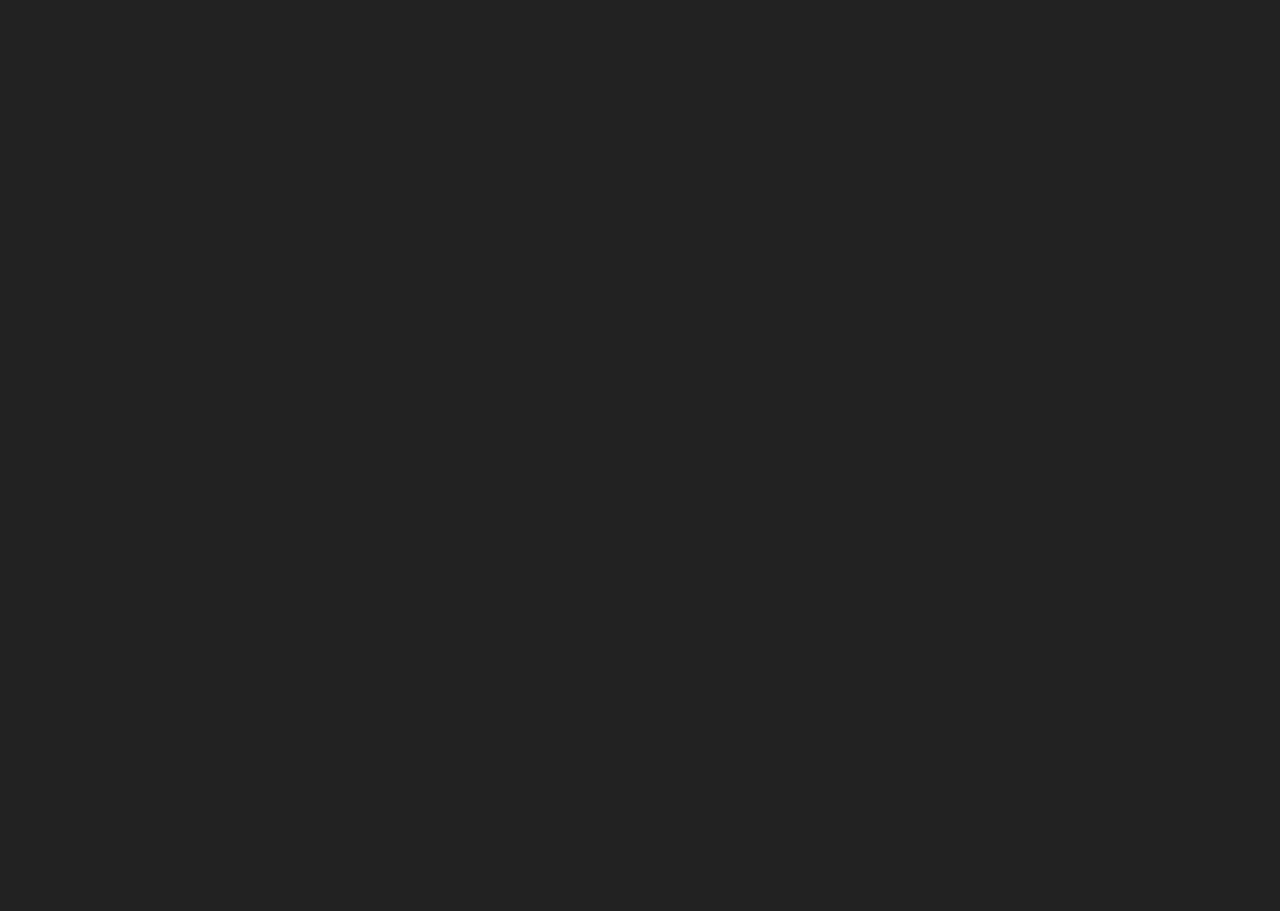
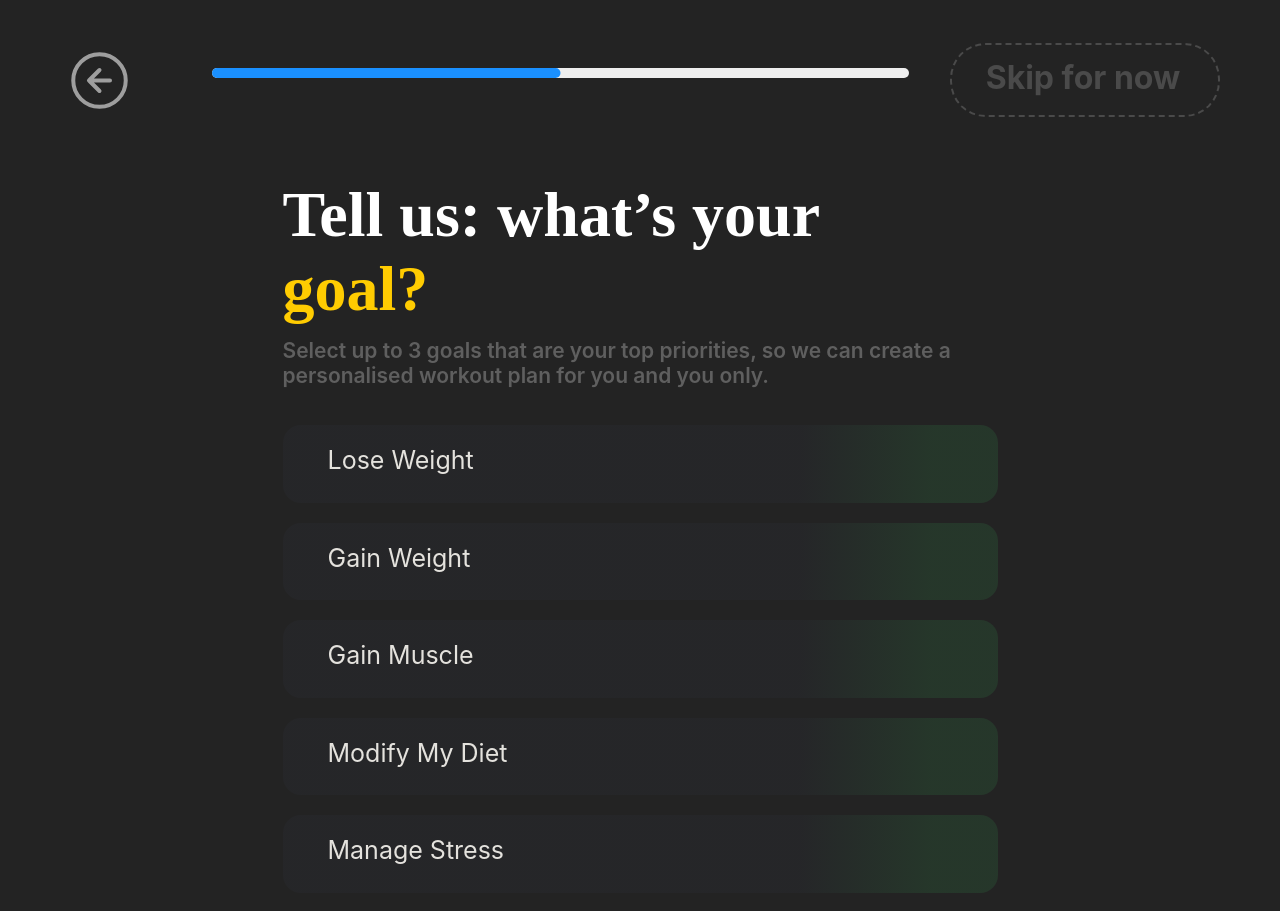
Before and after one commit to LouisNguyen1409/Hackathon2024, a React (Vite) app in the folder fe/front-end/: page /setup/1 in a window 1280 px wide. Before the commit this address had no page. Shown: the top 911 px of the page. Before the commit the page ends 800 px from the top, so only its background shows below. Built offline with nearby package versions, Linux system fonts and the light colour scheme.

Commit message:
Set Goal

```diff
--- /dev/null
+++ b/fe/front-end/src/components/GoalSelection.jsx
@@ -0,0 +1,210 @@
+/* eslint-disable react/prop-types */
+/* eslint-disable no-unused-vars */
+import { Accordion, AccordionSummary, AccordionDetails, Icon, Typography } from '@mui/material';
+import Button from '@mui/material/Button';
+import NextButton from './NextButton';
+
+const GoalSelection = ({ className = '' }) => {
+  return (
+    <div
+      style={{
+        alignSelf: 'stretch',
+        height: '523px',
+        display: 'flex',
+        flexDirection: 'column',
+        alignItems: 'flex-end',
+        justifyContent: 'flex-start',
+        gap: '20px',
+        textAlign: 'left',
+        fontSize: '25px',
+        color: '#e4e2dd',
+        fontFamily: 'Inter',
+      }}
+      className={className}>
+      <div
+        style={{
+          alignSelf: 'stretch',
+          flex: '1',
+          display: 'flex',
+          flexDirection: 'row',
+          alignItems: 'flex-start',
+          justifyContent: 'flex-start',
+          padding: '20px 45px',
+          position: 'relative',
+        }}>
+        <Button
+          style={{
+            height: '100%',
+            width: '100%',
+            position: 'absolute',
+            margin: '0',
+            top: '0px',
+            right: '0px',
+            bottom: '0px',
+            left: '0px',
+            borderRadius: '18px',
+            background: 'linear-gradient(91.75deg, rgba(82, 95, 142, 0.05) 72.17%, rgba(52, 168, 83, 0.15) 90.67%)',
+          }}
+        />
+        <div
+          style={{
+            height: '30px',
+            width: '177px',
+            position: 'relative',
+            display: 'inline-block',
+            zIndex: '1',
+          }}>
+          Lose Weight
+        </div>
+      </div>
+      <div
+        style={{
+          alignSelf: 'stretch',
+          flex: '1',
+          display: 'flex',
+          flexDirection: 'row',
+          alignItems: 'flex-start',
+          justifyContent: 'flex-start',
+          padding: '20px 45px',
+          position: 'relative',
+        }}>
+        <Button
+          style={{
+            height: '100%',
+            width: '100%',
+            position: 'absolute',
+            margin: '0',
+            top: '0px',
+            right: '0px',
+            bottom: '0px',
+            left: '0px',
+            borderRadius: '18px',
+            background: 'linear-gradient(91.75deg, rgba(82, 95, 142, 0.05) 72.17%, rgba(52, 168, 83, 0.15) 90.67%)',
+          }}
+        />
+        <div
+          style={{
+            height: '30px',
+            width: '177px',
+            position: 'relative',
+            display: 'inline-block',
+            zIndex: '1',
+          }}>
+          Gain Weight
+        </div>
+      </div>
+      <div
+        style={{
+          alignSelf: 'stretch',
+          flex: '1',
+          display: 'flex',
+          flexDirection: 'row',
+          alignItems: 'flex-start',
+          justifyContent: 'flex-start',
+          padding: '20px 45px',
+          position: 'relative',
+        }}>
+        <Button
+          style={{
+            height: '100%',
+            width: '100%',
+            position: 'absolute',
+            margin: '0',
+            top: '0px',
+            right: '0px',
+            bottom: '0px',
+            left: '0px',
+            borderRadius: '18px',
+            background: 'linear-gradient(91.75deg, rgba(82, 95, 142, 0.05) 72.17%, rgba(52, 168, 83, 0.15) 90.67%)',
+          }}
+        />
+        <div
+          style={{
+            height: '30px',
+            width: '180px',
+            position: 'relative',
+            display: 'inline-block',
+            zIndex: '1',
+          }}>
+          Gain Muscle
+        </div>
+      </div>
+      <div
+        style={{
+          alignSelf: 'stretch',
+          flex: '1',
+          display: 'flex',
+          flexDirection: 'row',
+          alignItems: 'flex-start',
+          justifyContent: 'flex-start',
+          padding: '20px 45px',
+          position: 'relative',
+        }}>
+        <Button
+          style={{
+            height: '100%',
+            width: '100%',
+            position: 'absolute',
+            margin: '0',
+            top: '0px',
+            right: '0px',
+            bottom: '0px',
+            left: '0px',
+            borderRadius: '18px',
+            background: 'linear-gradient(91.75deg, rgba(82, 95, 142, 0.05) 72.17%, rgba(52, 168, 83, 0.15) 90.67%)',
+          }}
+        />
+        <div
+          style={{
+            height: '30px',
+            width: '180px',
+            position: 'relative',
+            display: 'inline-block',
+            zIndex: '1',
+          }}>
+          Modify My Diet
+        </div>
+      </div>
+      <div
+        style={{
+          alignSelf: 'stretch',
+          flex: '1',
+          display: 'flex',
+          flexDirection: 'row',
+          alignItems: 'flex-start',
+          justifyContent: 'flex-start',
+          padding: '20px 45px',
+          position: 'relative',
+        }}>
+        <Button
+          style={{
+            height: '100%',
+            width: '100%',
+            position: 'absolute',
+            margin: '0',
+            top: '0px',
+            right: '0px',
+            bottom: '0px',
+            left: '0px',
+            borderRadius: '18px',
+            background: 'linear-gradient(91.75deg, rgba(82, 95, 142, 0.05) 72.17%, rgba(52, 168, 83, 0.15) 90.67%)',
+          }}
+        />
+        <div
+          style={{
+            height: '30px',
+            width: '177px',
+            position: 'relative',
+            display: 'inline-block',
+            zIndex: '1',
+          }}>
+          Manage Stress
+        </div>
+      </div>
+
+      <NextButton />
+    </div>
+  );
+};
+
+export default GoalSelection;
--- a/fe/front-end/src/components/PageList.jsx
+++ b/fe/front-end/src/components/PageList.jsx
@@ -6,6 +6,7 @@ import Register from "./Register";
 import Recomendation from "./Recomendation";
 import ChatBox from "./ChatBox";
 import Setup from "./Setup";
+import SetGoal from "./SetGoal";
 
 const PageList = () => {
   return (
@@ -17,6 +18,7 @@ const PageList = () => {
         <Route path="/recomendation" element={<Recomendation />} />
         <Route path="/chatbox" element={<ChatBox />} />
         <Route path="/setup" element={<Setup />} />
+        <Route path="/setup/1" element={<SetGoal />} />
       </Routes>
     </>
   );
--- /dev/null
+++ b/fe/front-end/src/components/SetGoal.jsx
@@ -0,0 +1,89 @@
+import GoalSelection from '../components/GoalSelection';
+import SetupProgress from '../components/SetupProgress';
+
+const SetGoal = () => {
+  return (
+    <div
+      style={{
+        width: '100%',
+        position: 'relative',
+        backgroundColor: '#232323',
+        overflow: 'hidden',
+        display: 'flex',
+        flexDirection: 'column',
+        alignItems: 'flex-start',
+        justifyContent: 'flex-start',
+        padding: '43px 60px 73px',
+        boxSizing: 'border-box',
+        gap: '60px',
+        lineHeight: 'normal',
+        letterSpacing: 'normal',
+      }}>
+      <SetupProgress />
+      <section
+        style={{
+          width: '1255px',
+          display: 'flex',
+          flexDirection: 'row',
+          alignItems: 'flex-start',
+          justifyContent: 'center',
+          maxWidth: '100%',
+          textAlign: 'left',
+          fontSize: '64px',
+          color: '#fff',
+          fontFamily: 'Syne',
+        }}>
+        <div
+          style={{
+            width: '715px',
+            display: 'flex',
+            flexDirection: 'column',
+            alignItems: 'flex-start',
+            justifyContent: 'flex-start',
+            gap: '37px',
+            maxWidth: '100%',
+          }}>
+          <div
+            style={{
+              alignSelf: 'stretch',
+              display: 'flex',
+              flexDirection: 'column',
+              alignItems: 'flex-start',
+              justifyContent: 'flex-start',
+              gap: '12px',
+              maxWidth: '100%',
+            }}>
+            <h1
+              style={{
+                margin: '0',
+                width: '589px',
+                position: 'relative',
+                fontSize: 'inherit',
+                fontWeight: '700',
+                fontFamily: 'inherit',
+                display: 'inline-block',
+                maxWidth: '100%',
+              }}>
+              <span>{`Tell us: what’s your `}</span>
+              <span style={{ color: '#ffcc01' }}>goal?</span>
+            </h1>
+            <div
+              style={{
+                alignSelf: 'stretch',
+                position: 'relative',
+                fontSize: '21px',
+                fontWeight: '600',
+                fontFamily: 'Inter',
+                color: '#5f5f5f',
+              }}>
+              Select up to 3 goals that are your top priorities, so we can create a personalised workout plan for you and you only.
+            </div>
+          </div>
+          <GoalSelection />
+        </div>
+      </section>
+    </div>
+  );
+};
+
+export default SetGoal;
--- a/fe/front-end/src/components/SetupProgress.jsx
+++ b/fe/front-end/src/components/SetupProgress.jsx
@@ -1,130 +1,109 @@
-import { Box } from "@mui/material";
+/* eslint-disable react/prop-types */
+import { Box, Button } from '@mui/material';
+import LinearProgress from '@mui/material/LinearProgress';
+import { styled } from '@mui/material/styles';
+import { linearProgressClasses } from '@mui/material/LinearProgress';
 
-const SetupProgress = ({ className = "" }) => {
+const BorderLinearProgress = styled(LinearProgress)(({ theme }) => ({
+  height: 10,
+  borderRadius: 5,
+  [`&.${linearProgressClasses.colorPrimary}`]: {
+    backgroundColor: theme.palette.grey[theme.palette.mode === 'light' ? 200 : 800],
+  },
+  [`& .${linearProgressClasses.bar}`]: {
+    borderRadius: 5,
+    backgroundColor: theme.palette.mode === 'light' ? '#1a90ff' : '#308fe8',
+  },
+}));
+
+const SetupProgress = ({ className = '' }) => {
   return (
     <header
       style={{
-        alignSelf: "stretch",
-        display: "flex",
-        flexDirection: "row",
-        alignItems: "flex-start",
-        justifyContent: "space-between",
-        maxWidth: "100%",
-        gap: "20px",
-        textAlign: "center",
-        fontSize: "32px",
-        color: "#4a4a4a",
-        fontFamily: "Inter",
+        alignSelf: 'stretch',
+        display: 'flex',
+        flexDirection: 'row',
+        alignItems: 'flex-start',
+        justifyContent: 'space-between',
+        maxWidth: '100%',
+        gap: '20px',
+        textAlign: 'center',
+        fontSize: '32px',
+        color: '#4a4a4a',
+        fontFamily: 'Inter',
       }}
-      className={className}
-    >
-      <img
-        style={{
-          height: "63px",
-          width: "63px",
-          position: "relative",
-          overflow: "hidden",
-          flexShrink: "0",
-        }}
-        loading="lazy"
-        alt=""
-        src="/arrow-leftcircle.svg"
-      />
+      className={className}>
+      <Button>
+        <img
+          style={{
+            height: '63px',
+            width: '63px',
+            position: 'relative',
+            overflow: 'hidden',
+            flexShrink: '0',
+          }}
+          loading='lazy'
+          alt=''
+          src='/arrow-leftcircle.svg'
+        />
+      </Button>
       <Box
         style={{
-          width: "1008px",
-          display: "flex",
-          flexDirection: "row",
-          alignItems: "flex-start",
-          justifyContent: "flex-start",
-          gap: "41px",
-          maxWidth: "100%",
-        }}
-      >
+          width: '1008px',
+          display: 'flex',
+          flexDirection: 'row',
+          alignItems: 'flex-start',
+          justifyContent: 'flex-start',
+          gap: '41px',
+          maxWidth: '100%',
+        }}>
         <Box
           style={{
-            flex: "1",
-            display: "flex",
-            flexDirection: "column",
-            alignItems: "flex-start",
-            justifyContent: "flex-start",
-            padding: "25px 0px 0px",
-            boxSizing: "border-box",
-            maxWidth: "100%",
-          }}
-        >
-          <Box
-            style={{
-              alignSelf: "stretch",
-              height: "14px",
-              position: "relative",
-              borderRadius: "7px",
-              backgroundColor: "#2c2c2c",
-            }}
-          >
-            <Box
-              style={{
-                position: "absolute",
-                top: "0px",
-                left: "calc(50% - 348.5px)",
-                borderRadius: "7px",
-                backgroundColor: "#2c2c2c",
-                width: "100%",
-                height: "100%",
-                display: "none",
-              }}
-            />
-            <Box
-              style={{
-                position: "absolute",
-                top: "0px",
-                left: "calc(50% - 348.5px)",
-                borderRadius: "7px",
-                backgroundColor: "#5ac8fb",
-                width: "32px",
-                height: "14px",
-                zIndex: "1",
-              }}
-            />
+            flex: '1',
+            display: 'flex',
+            flexDirection: 'column',
+            alignItems: 'flex-start',
+            justifyContent: 'flex-start',
+            padding: '25px 0px 0px',
+            boxSizing: 'border-box',
+            maxWidth: '100%',
+          }}>
+          <Box sx={{ width: '100%' }}>
+            <BorderLinearProgress variant='determinate' value={50} />
           </Box>
         </Box>
         <Box
           style={{
-            width: "270px",
-            display: "flex",
-            flexDirection: "row",
-            alignItems: "flex-start",
-            justifyContent: "flex-start",
-            padding: "15px 18px 20px 24px",
-            boxSizing: "border-box",
-            position: "relative",
+            width: '270px',
+            display: 'flex',
+            flexDirection: 'row',
+            alignItems: 'flex-start',
+            justifyContent: 'flex-start',
+            padding: '15px 18px 20px 24px',
+            boxSizing: 'border-box',
+            position: 'relative',
           }}
-          autoFocus={true}
-        >
-          <label style={{ cursor: "pointer" }}>
-            <b
-              style={{ flex: "1", position: "relative", whiteSpace: "nowrap" }}
-            >
-              Skip for now
-            </b>
-            <Box
+          autoFocus={true}>
+          <label style={{ cursor: 'pointer' }}>
+            <b style={{ marginLeft: '6%', flex: '1', position: 'relative', whiteSpace: 'nowrap' }}>Skip for now</b>
+            <Button
               style={{
-                height: "100%",
-                width: "100%",
-                position: "absolute",
-                margin: "0",
-                top: "0px",
-                right: "0px",
-                bottom: "0px",
-                left: "0px",
-                borderRadius: "35.5px",
-                border: "2px dashed #4a4a4a",
-                boxSizing: "border-box",
-                zIndex: "1",
+                height: '100%',
+                width: '100%',
+                position: 'absolute',
+                margin: '0',
+                top: '0px',
+                right: '0px',
+                bottom: '0px',
+                left: '0px',
+                borderRadius: '35.5px',
+                border: '2px dashed #4a4a4a',
+                boxSizing: 'border-box',
+                zIndex: '1',
               }}
             />
           </label>
-          <input style={{ display: "none" }} type="file" id="file-3:40" />
+          <input style={{ display: 'none' }} type='file' id='file-3:40' />
         </Box>
       </Box>
     </header>
```
Also changed, not shown: fe/front-end/src/components/SetupName.jsx (+75 -134 lines).
